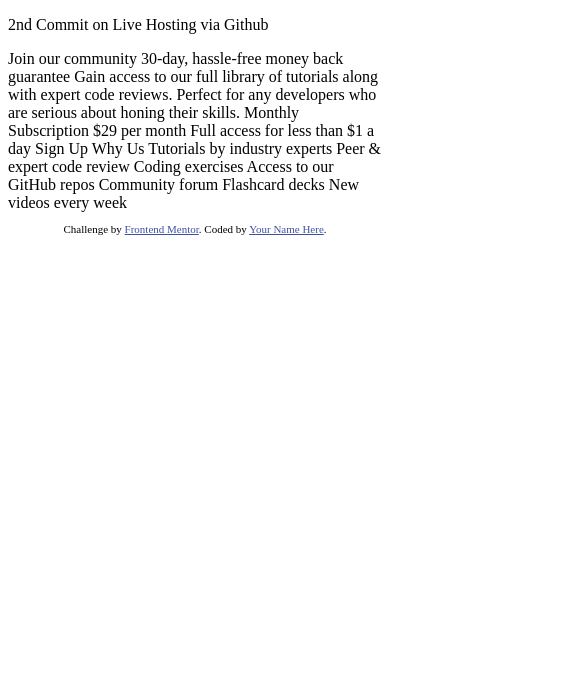
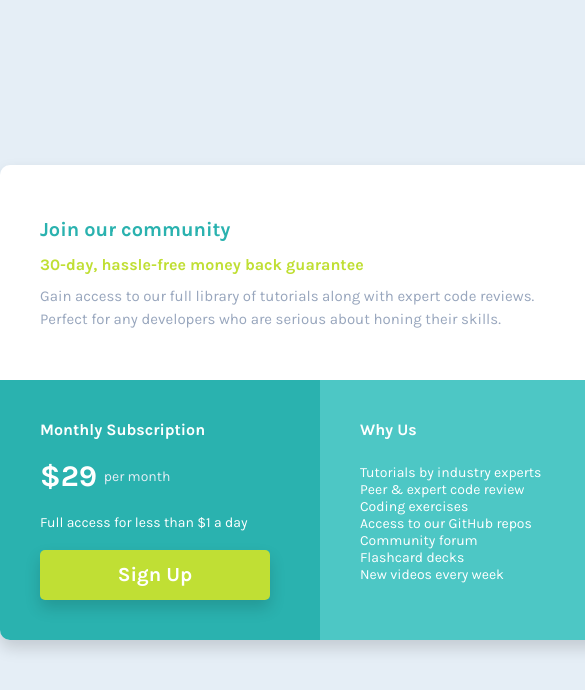
Before and after one commit to 6thBandit/PriceGrid, a plain HTML site: page index.html in a window 390 px wide. Shown: the top 690 px of the page, 585 px wide, since content can reach past the window. Drawn offline with Linux system fonts and the light colour scheme.

Commit message:
Non Responsive Design

```diff
--- a/index.html
+++ b/index.html
@@ -4,48 +4,58 @@
   <meta charset="UTF-8">
   <meta name="viewport" content="width=device-width, initial-scale=1.0"> <!-- displays site properly based on user's device -->
 
+  <link rel="preconnect" href="https://fonts.gstatic.com">
+<link href="https://fonts.googleapis.com/css2?family=Karla:wght@400;700&display=swap" rel="stylesheet">
   <link rel="icon" type="image/png" sizes="32x32" href="./images/favicon-32x32.png">
-
+  <link rel="stylesheet" href="style.css">
   <title>Frontend Mentor | Single Price Grid Component</title>
 
-  <!-- Feel free to remove these styles or customise in your own stylesheet 👍 -->
-  <style>
-    .attribution { font-size: 11px; text-align: center; }
-    .attribution a { color: hsl(228, 45%, 44%); }
-  </style>
+
 </head>
 <body>
-  <p>2nd Commit on Live Hosting via Github</p>
-  Join our community
+  <div class="price_container">
 
-  30-day, hassle-free money back guarantee
+      <div class="community_section">
+        <h1>Join our community</h1>
 
-  Gain access to our full library of tutorials along with expert code reviews.
-  Perfect for any developers who are serious about honing their skills.
+        <h2>30-day, hassle-free money back guarantee</h2>
 
-  Monthly Subscription
+        <p>Gain access to our full library of tutorials along with expert code reviews.<br/>
+        Perfect for any developers who are serious about honing their skills.</p>
 
-  &dollar;29 per month
+      </div>
 
-  Full access for less than &dollar;1 a day
+      <div class="subscription_section">
+        <h2 class="subs_header">Monthly Subscription</h2>
 
-  Sign Up
+        <div class="subs_price">
+          <span class="price">&dollar;29</span>
+          <p>&nbsp; per month</p>
+        </div>
 
-  Why Us
+        <p>Full access for less than &dollar;1 a day</p>
 
-  Tutorials by industry experts
-  Peer &amp; expert code review
-  Coding exercises
-  Access to our GitHub repos
-  Community forum
-  Flashcard decks
-  New videos every week
+        <div class="button">Sign Up</div>
+      </div>
 
-  <footer>
-    <p class="attribution">
-      Challenge by <a href="https://www.frontendmentor.io?ref=challenge" target="_blank">Frontend Mentor</a>.
-      Coded by <a href="#">Your Name Here</a>.
-    </p>
-  </footer>
+      <div class="why_section">
+        <h2>Why Us</h2>
+        <ul>
+          <li>Tutorials by industry experts</li>
+          <li>Peer &amp; expert code review</li>
+          <li>Coding exercises</li>
+          <li>Access to our GitHub repos</li>
+          <li>Community forum</li>
+          <li>Flashcard decks</li>
+          <li>New videos every week</li>
+        </ul>
+
+      </div>
+
+
+  </div>
+
+
+
 </body>
 </html>
--- /dev/null
+++ b/style.css
@@ -0,0 +1,141 @@
+:root{
+    /* Primary Color */
+    --cyan: hsl(179, 62%, 43%);
+    --brght_Yellow: hsl(71, 73%, 54%);
+
+    /* Neutral Color */
+    --lght_Gray: hsl(204, 43%, 93%);
+    --gry_Blue: hsl(218, 22%, 67%);
+    --bg_blue: hsl(206,47%,93%);
+
+    /* font-weights
+    Weights: 400, 700 */
+}
+
+html {
+    box-sizing: border-box;
+}
+  *, *:before, *:after {
+    box-sizing: inherit;
+    margin: 0;
+    padding: 0;
+}
+
+body{
+    font-size: 16px;
+    font-family: 'Karla', sans-serif;
+    color: black;
+    background-color: var(--bg_blue);
+
+}
+
+ .price_container{
+    width: 640px;
+    height: 475px;
+    margin: 165px auto 165px auto;
+    display: flex;
+    flex-wrap: wrap;
+    border-radius: 10px;
+    overflow: hidden;
+    box-shadow: 0 0.5rem 1rem rgba(0, 0, 0, 0.15);
+}
+
+.community_section{
+    background-color: white;
+    width: 100%;
+    height: 215px;
+    padding: 50px 80px 50px 40px;
+    line-height: 1.5;
+    display: flex;
+    flex-direction: column;
+    justify-content: space-between;
+}
+
+h1{
+    font-size: 20px;
+    font-weight: 700;
+    color: var(--cyan);
+}
+
+h2{
+    font-size: 16px;
+    font-weight: 700;
+    color: var(--brght_Yellow);
+
+}
+
+.community_section p{
+    font-size: 15px;
+    font-weight: 300;
+    color: var(--gry_Blue);
+}
+
+.subscription_section{
+    background-color: var(--cyan);
+    width: 50%;
+    height: 260px;
+    padding: 40px;
+    display: flex;
+    flex-direction: column;
+    justify-content: space-between;
+}
+
+.subscription_section h2, p, span{
+    color: white;
+}
+
+.subs_price{
+    display: flex;
+    flex-direction: row;
+    align-items: center;
+}
+
+.subscription_section span{
+    font-size: 30px;
+    font-weight: 700;
+}
+
+.subscription_section p{
+    font-size: 14px;
+    font-weight: 300;
+}
+
+.subs_price p{
+    font-size: 14px;
+    font-weight: 300;
+    color: var(--bg_blue);
+}
+
+.button{
+    color: white;
+    font-size: 20px;
+    font-weight: 700;
+    width: 230px;
+    height: 50px;
+    background-color: var(--brght_Yellow);
+    display: flex;
+    justify-content: center;
+    align-items: center;
+    border-radius: 5px;
+    cursor: pointer;
+    box-shadow: 0 0.5rem 1rem rgba(0, 0, 0, 0.15);
+}
+
+.why_section{
+    color: white;
+    width: 50%;
+    height: 260px;
+    background-color: hsl(179, 52%, 54%);
+    padding: 40px 80px 40px 40px;
+}
+
+.why_section h2 {
+    color: white;
+    margin-bottom: 25px;
+}
+
+.why_section li{
+    list-style: none;
+    font-size: 14px;
+    font-weight: 300;
+}
```
